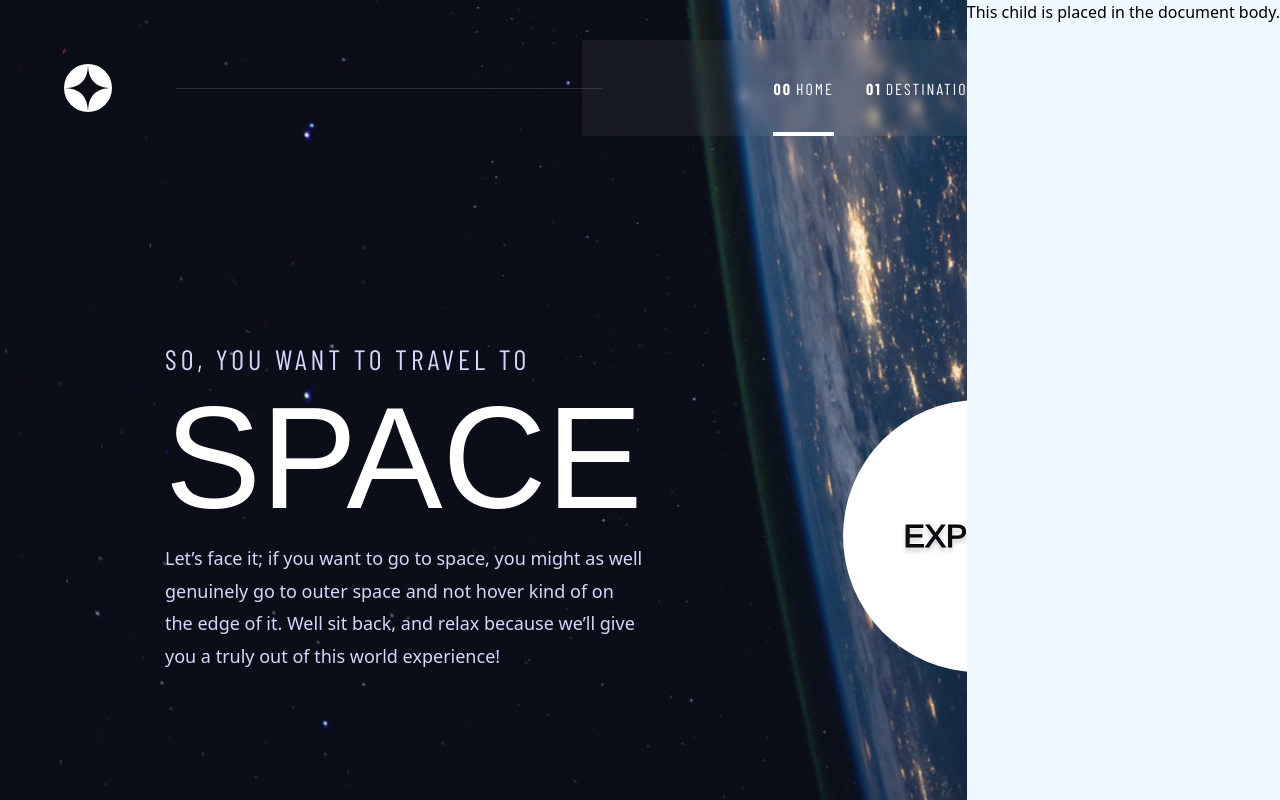
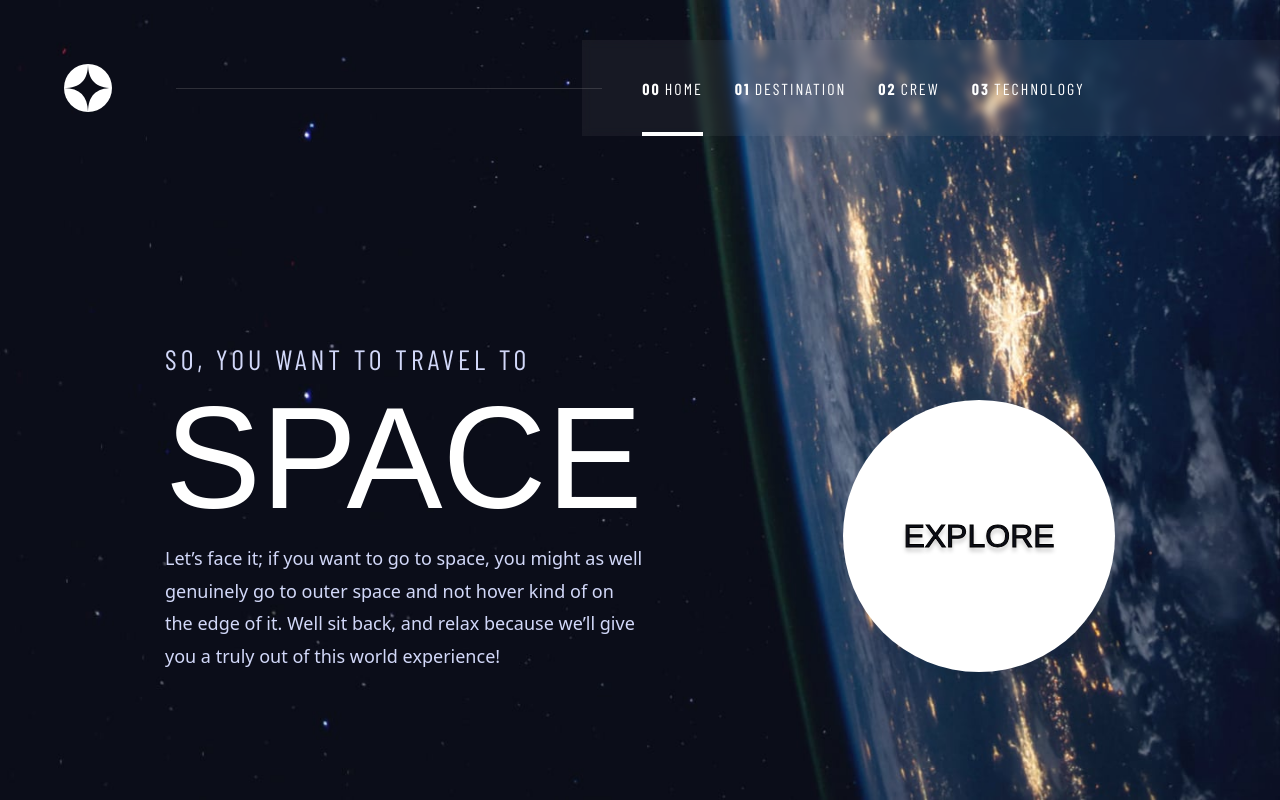
Before and after one commit to devlinmorrow/space-tourism, a Next.js app: page /space-tourism in a window 1280 px wide. Built offline with nearby package versions, Linux system fonts and the light colour scheme; a web font is replaced by a local one.

Commit message:
Add transition to menu

```diff
--- a/src/app/space-tourism/components/NavBar.tsx
+++ b/src/app/space-tourism/components/NavBar.tsx
@@ -1,4 +1,5 @@
 import { textPreset8 } from "@/app/globalStyles";
+import { useState } from "react";
 import styled from "styled-components";
 import { usePathname } from "next/navigation";
 import Link from "next/link";
@@ -7,6 +8,7 @@ import { createPortal } from "react-dom";
 
 export function NavBar() {
   const pathname = usePathname();
+  const [open, setOpen] = useState(false);
 
   const tabList = [
     { path: "/space-tourism", text: "Home" },
@@ -14,10 +16,6 @@ export function NavBar() {
     { path: "/space-tourism/crew", text: "Crew" },
     { path: "/space-tourism/technology", text: "Technology" },
   ];
-
-  const handleClick = () => {
-    console.log("hamburger clicked");
-  };
 
   return (
     <NavBarWrapper>
@@ -32,9 +30,16 @@ export function NavBar() {
           </NavLink>
         );
       })}
-      <Button onClick={handleClick}>HAMBURGER</Button>
+      {
+        <MenuButton $open={open} onClick={() => setOpen(true)}>
+          HAMBURGER
+        </MenuButton>
+      }
       {createPortal(
-        <MobileMenu>This child is placed in the document body.</MobileMenu>,
+        <MobileMenu $open={open}>
+          <MenuButton onClick={() => setOpen(false)}>Close</MenuButton>This
+          child is placed in the document body.
+        </MobileMenu>,
         document.body,
       )}
     </NavBarWrapper>
@@ -45,13 +50,19 @@ export function NavBar() {
 // the viewport, then when the hamburger is clicked, update the
 // position to show the menu inside the viewport
 
-const MobileMenu = styled.div`
-  position: absolute;
+interface MobileMenuProps {
+  $open?: boolean;
+}
+
+const MobileMenu = styled.div<MobileMenuProps>`
+  position: fixed;
   top: 0;
-  right: 0;
+  right: ${(props) => (props.$open ? 0 : "-100%")};
   z-index: 100;
   height: 100vh;
-  background-color: aliceblue;
+  background-color: black;
+  color: white;
+  transition: right 1s;
 `;
 
 const NavBarWrapper = styled.nav`
@@ -64,6 +75,7 @@ const NavBarWrapper = styled.nav`
   height: 100%;
   background-color: rgba(255, 255, 255, 0.05);
   backdrop-filter: blur(5px);
+  color: white;
 
   @media ${QUERIES.mobileAndDown} {
     background-color: unset;
@@ -71,12 +83,17 @@ const NavBarWrapper = styled.nav`
   }
 `;
 
-const Button = styled.button`
-  display: none;
+interface MenuButtonProps {
+  $open?: boolean;
+}
+const MenuButton = styled.button<MenuButtonProps>`
+  display: block;
   color: white;
+  opacity: 0;
+  transition: opacity 500ms;
 
   @media ${QUERIES.mobileAndDown} {
-    display: block;
+    opacity: ${(props) => (props.$open ? 0 : 1)};
   }
 `;
 
```
